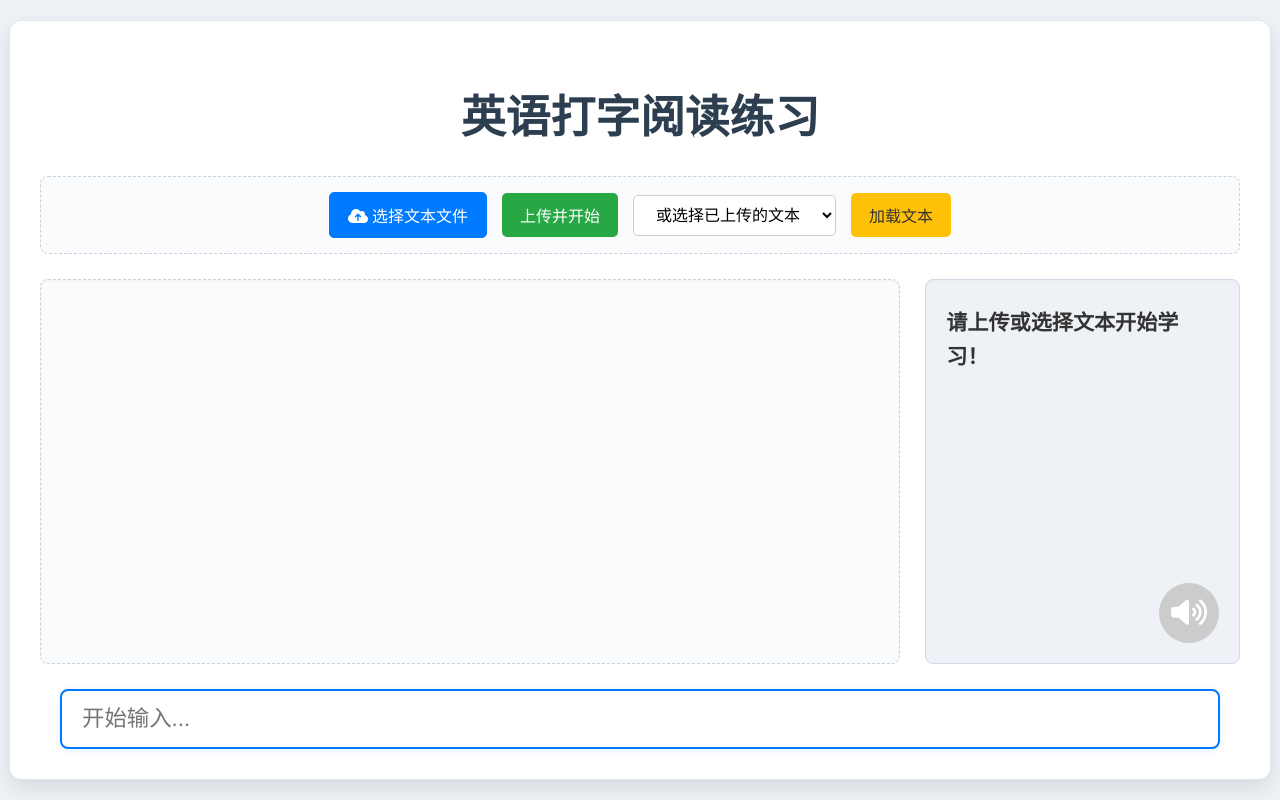
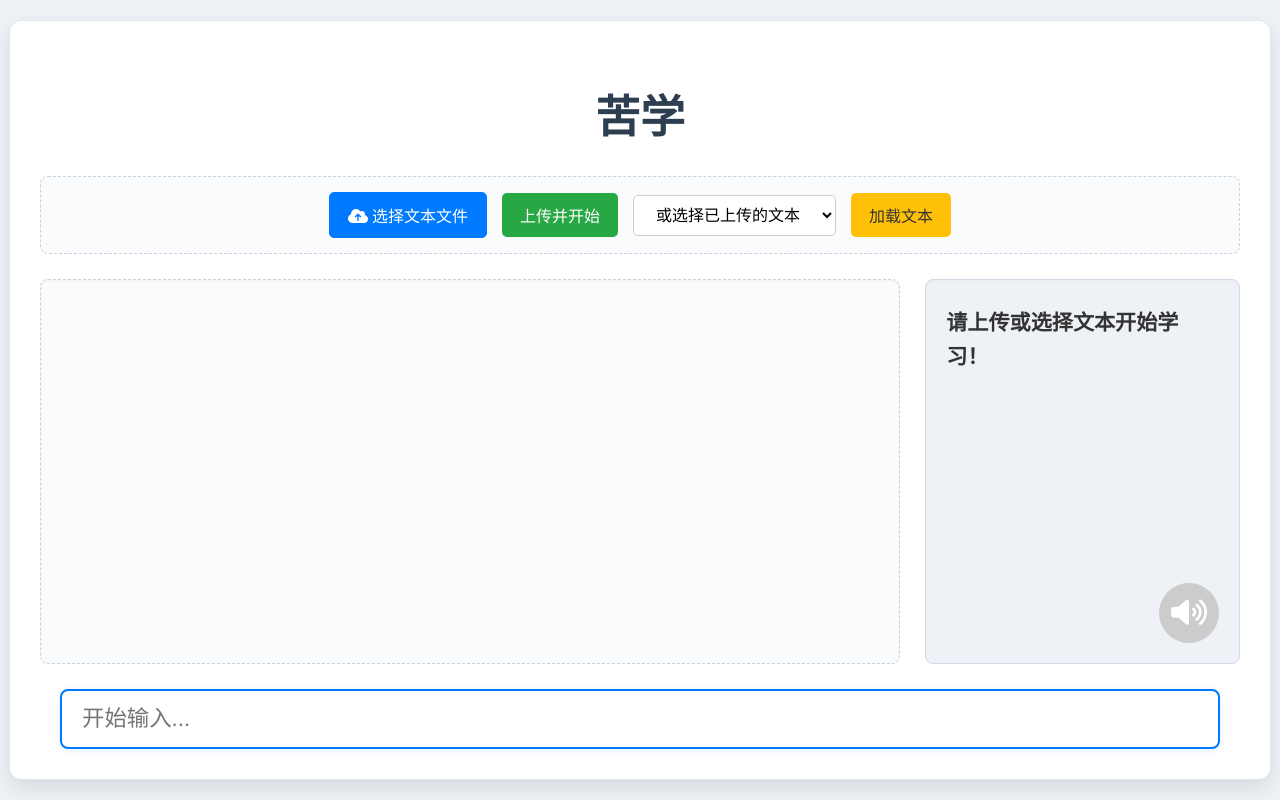
Before and after one commit to a-laugh/english-typing-reader, a plain HTML site: page static/index.html in a window 1280 px wide. Drawn offline with Linux system fonts and the light colour scheme; no server answers.

Commit message:
rename: 项目更名为 TypLearning（苦学）
- README 标题、pyproject 包名、页面 title/h1 统一为新名称
- uv.lock 同步重新生成（按 PEP 503 规范化为 typlearning）
- 仓库名保持 english-typing-reader 不变

```diff
--- a/static/index.html
+++ b/static/index.html
@@ -3,7 +3,7 @@
 <head>
     <meta charset="UTF-8">
     <meta name="viewport" content="width=device-width, initial-scale=1.0">
-    <title>英语打字阅读练习</title>
+    <title>TypLearning（苦学）</title>
     <link rel="stylesheet" href="https://cdnjs.cloudflare.com/ajax/libs/font-awesome/6.0.0-beta3/css/all.min.css">
     <style>
         body {
@@ -286,7 +286,7 @@
 </head>
 <body>
     <div class="container">
-        <h1>英语打字阅读练习</h1>
+        <h1>苦学</h1>
 
         <div id="controls-panel">
             <label for="file-upload" class="custom-file-upload">
```
Also changed, not shown: 3 other files.
